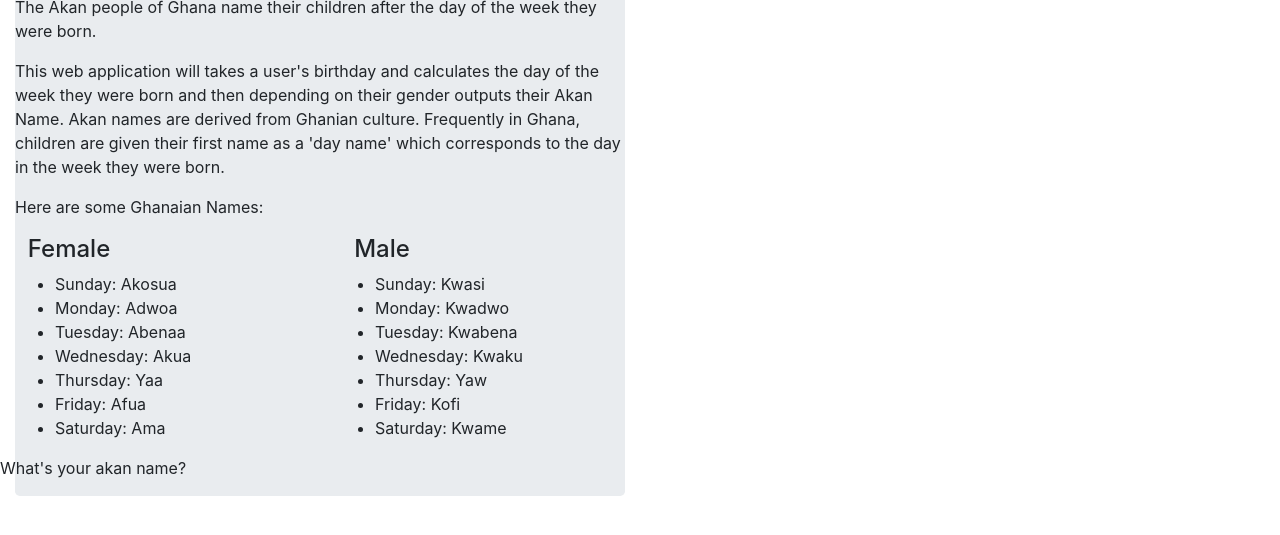
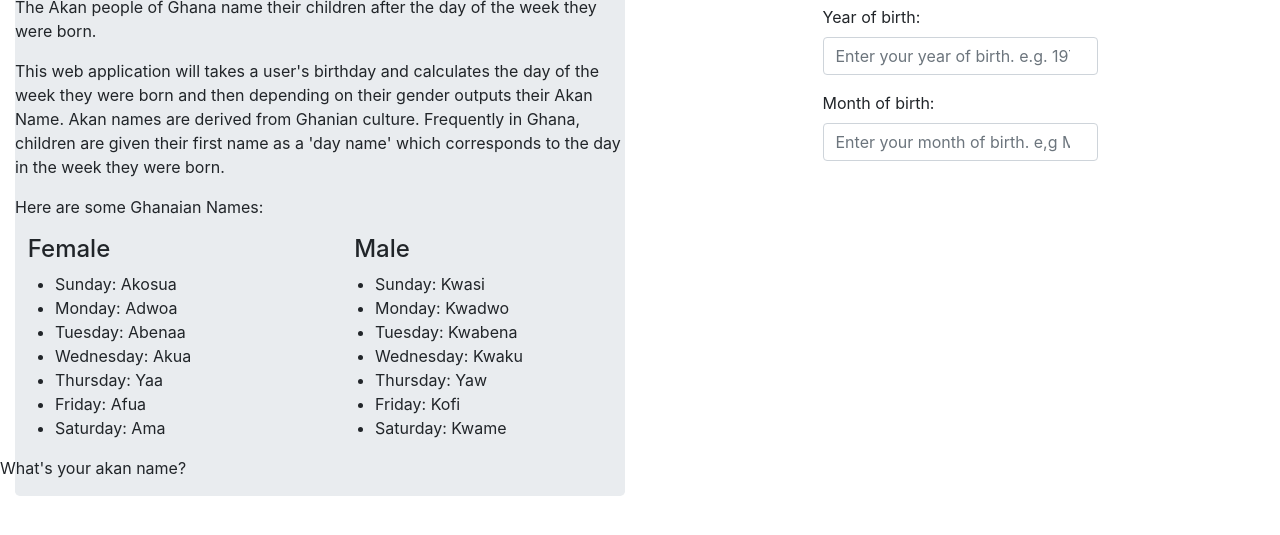
Before and after one commit to nkmakau/ghana-name-finder, a plain HTML site: page index.html in a window 1280 px wide. Shown: the part 61-596 px from the top of the page. Drawn offline with Linux system fonts and the light colour scheme.

Commit message:
add first two fields of the form

```diff
--- a/index.html
+++ b/index.html
@@ -53,6 +53,14 @@
                 <div class="col-md-6 right">
                     <div class="panel col-sm-6 offset-sm-3">
                         <h4>Find out your Ghananian name!</h4>
+                       <div class="form-group top-form">
+                        <label for="year" class="labels">Year of birth:</label>
+                        <input type="number" placeholder="Enter your year of birth. e.g. 1978" class="form-control" id="year" required>
+                       </div>
+                       <div class="form-group">
+                        <label for="month" class="labels">Month of birth:</label>
+                        <input type="number" placeholder="Enter your month of birth. e,g May" class="form-control" id="month" required  min="0" max="12">
+                       </div>
                     </div>
                 </div>
             </div>
```
